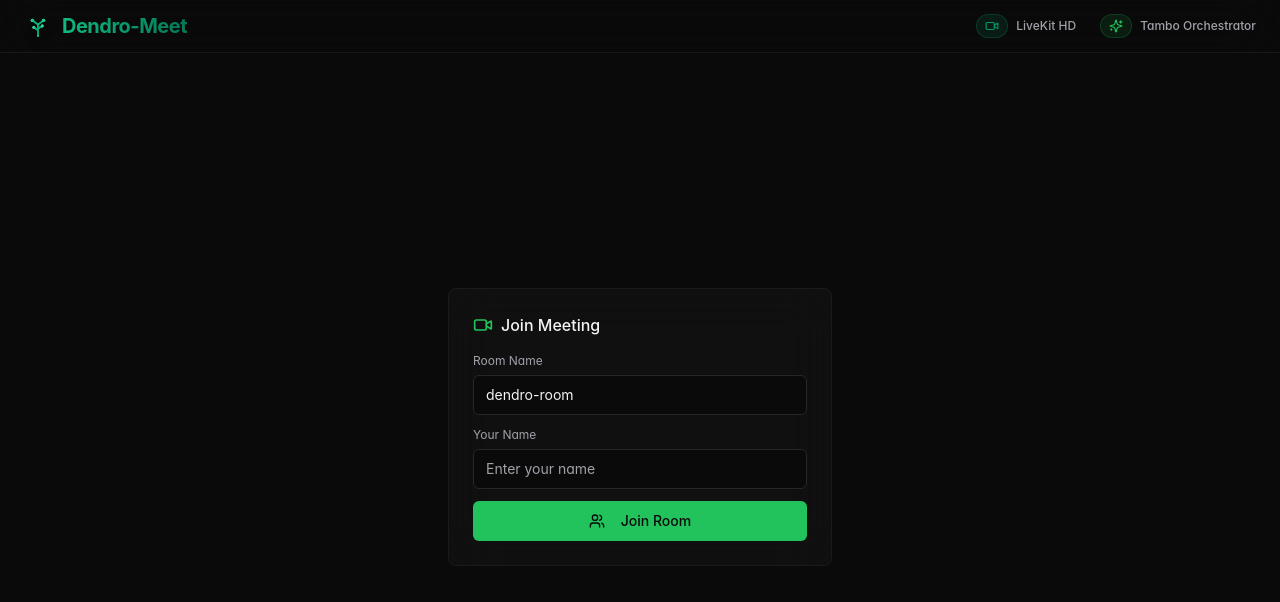
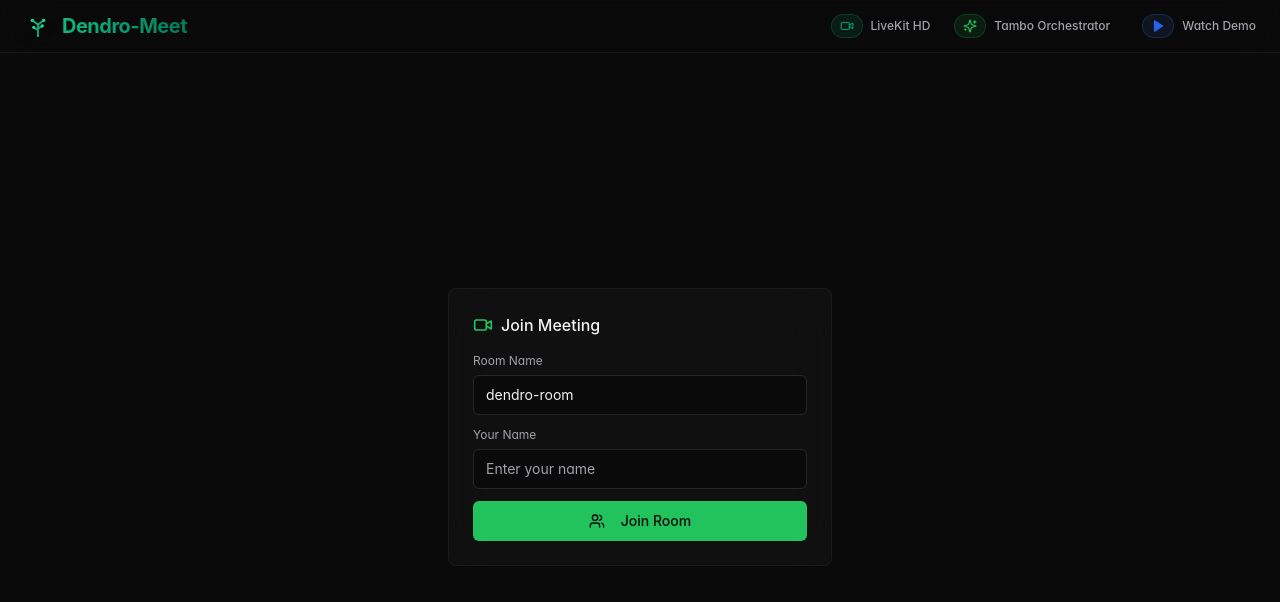
Before and after one commit to bitWise72/dendro-meet-clean, a React (Vite) app: page / in a window 1280 px wide. Shown: the top 602 px of the page. Built offline with nearby package versions, Linux system fonts and the light colour scheme; no server answers.

Commit message:
docs: add demo video and deployed link to readme, add watch demo button to landing page

```diff
--- a/src/pages/Index.tsx
+++ b/src/pages/Index.tsx
@@ -2,7 +2,7 @@ import { useState, useEffect } from "react";
 import { ResizableHandle, ResizablePanel, ResizablePanelGroup } from "@/components/ui/resizable";
 import { VideoRoom, VideoMainInterface } from "@/components/VideoRoom";
 import { GenerativeCanvas } from "@/components/GenerativeCanvas";
-import { Video, Sparkles } from "lucide-react";
+import { Video, Sparkles, Play } from "lucide-react";
 import { LogoWithText } from "@/components/Logo";
 
 const Index = () => {
@@ -63,6 +63,17 @@ const Index = () => {
             </div>
             <span>Tambo Orchestrator</span>
           </div>
+          <a
+            href="https://youtu.be/ptC1C5k1jOo"
+            target="_blank"
+            rel="noopener noreferrer"
+            className="flex items-center gap-2 hover:text-foreground transition-colors cursor-pointer group ml-2"
+          >
+            <div className="p-1 px-2 rounded-full bg-blue-500/10 text-blue-600 dark:text-blue-400 border border-blue-500/20 group-hover:bg-blue-500/20 transition-all">
+              <Play className="h-3.5 w-3.5 fill-current" />
+            </div>
+            <span>Watch Demo</span>
+          </a>
         </div>
       </header>
 
```
Also changed, not shown: 1 other file (tests, documents, lock files or other folders).
